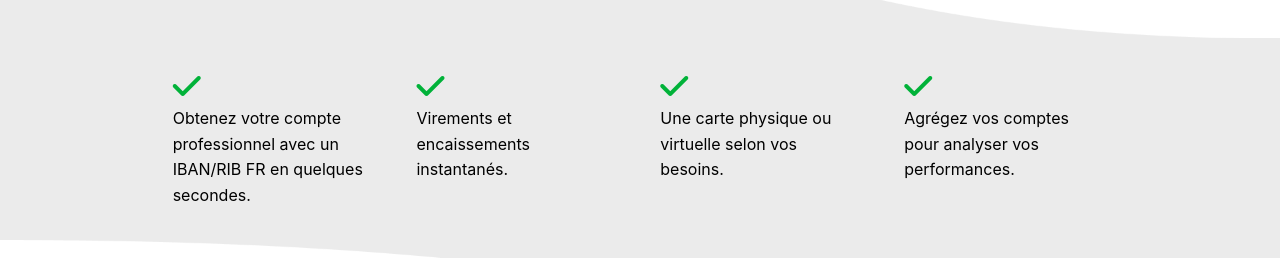
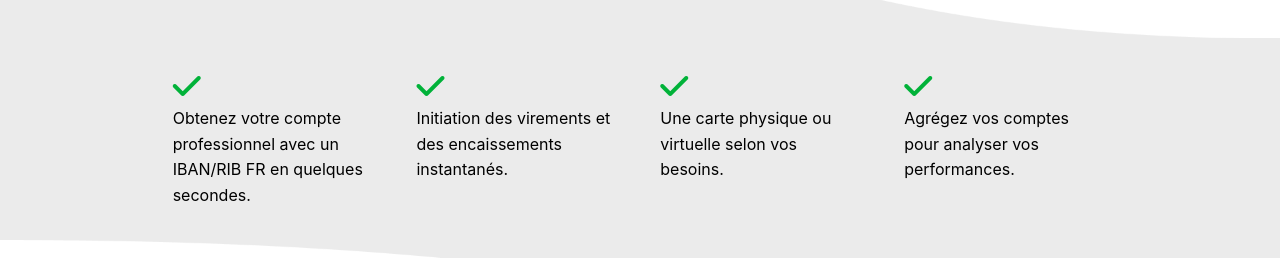
Before and after one commit to b-partners/web-landing, a React (Create React App) app: page /home in a window 1280 px wide. Shown: the part 676-934 px from the top of the page. Built offline with nearby package versions, Linux system fonts and the light colour scheme; no server answers.

Commit message:
chore: change text on feature section

```diff
--- a/src/pages/Home/components/Feature/Feature.jsx
+++ b/src/pages/Home/components/Feature/Feature.jsx
@@ -7,7 +7,7 @@ export function Feature() {
     <section className="share" id="share">
       <div className="share__container bd-container">
         <ShareCard cardText="Obtenez votre compte professionnel avec un IBAN/RIB FR en quelques secondes." />
-        <ShareCard cardText="Virements et encaissements instantanés." />
+        <ShareCard cardText="Initiation des virements et des encaissements instantanés." />
         <ShareCard cardText="Une carte physique ou virtuelle selon vos besoins." />
         <ShareCard cardText="Agrégez vos comptes pour analyser vos performances." />
       </div>
```
